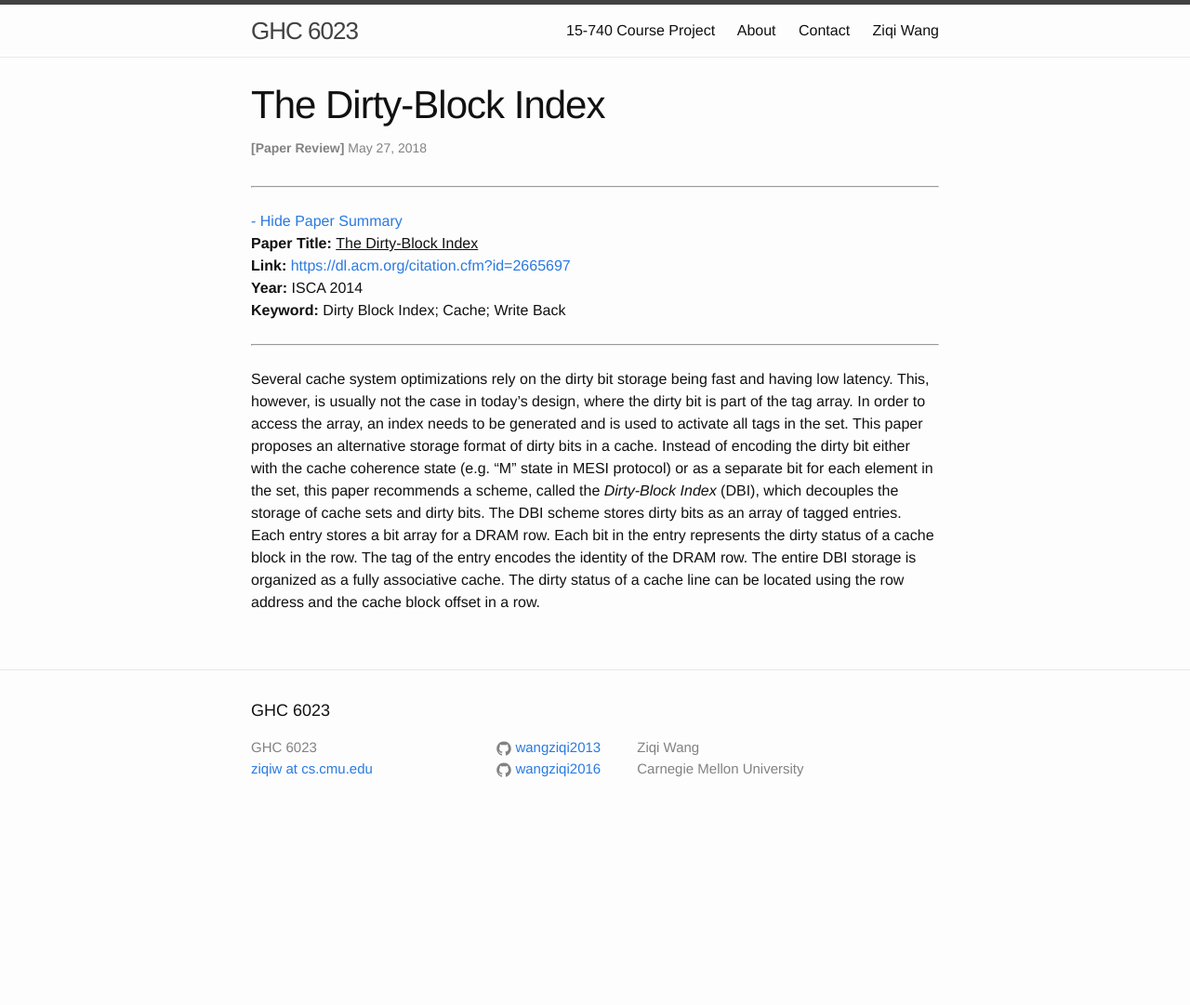
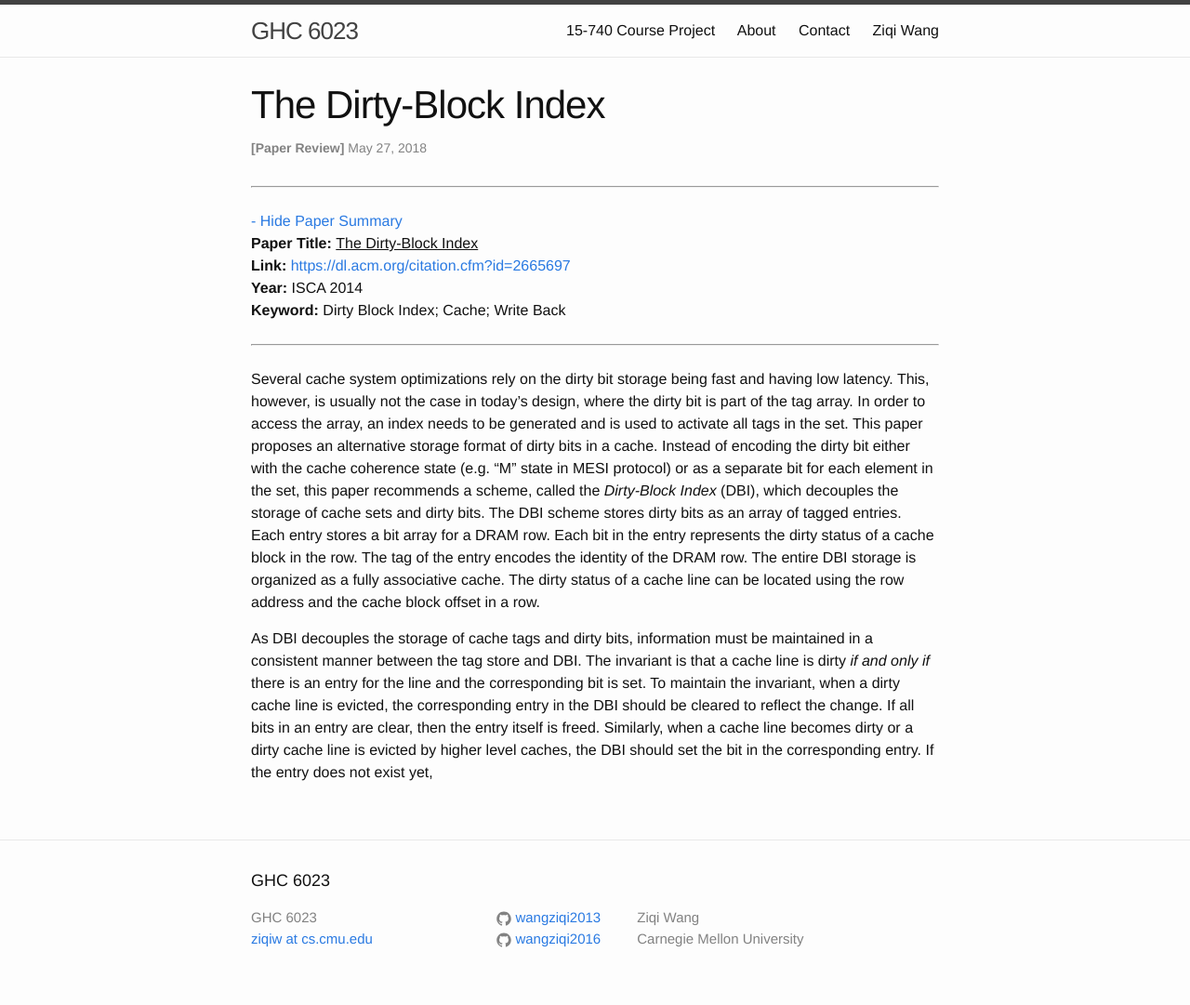
Before and after one commit to wangziqi2013/wangziqi2013.github.io, a Jekyll site: the page built from _posts/2018-05-27-dbi.markdown, in a window 1280 px wide. Shown: the whole page at 93% size. Built offline with Jekyll 4.4.1, drawn with Linux system fonts in a browser that asks for light colours; before the commit the page ends 900 px from its top, so only the background shows below that.

Commit message:
Working on operations

```diff
--- a/_posts/2018-05-27-dbi.markdown
+++ b/_posts/2018-05-27-dbi.markdown
@@ -25,3 +25,11 @@ stores a bit array for a DRAM row. Each bit in the entry represents the dirty st
 in the row. The tag of the entry encodes the identity of the DRAM row. The entire DBI storage is
 organized as a fully associative cache. The dirty status of a cache line can be located using the
 row address and the cache block offset in a row.
+
+As DBI decouples the storage of cache tags and dirty bits, information must be maintained in
+a consistent manner between the tag store and DBI. The invariant is that a cache line is dirty
+*if and only if* there is an entry for the line and the corresponding bit is set. To maintain the
+invariant, when a dirty cache line is evicted, the corresponding entry in the DBI should be cleared
+to reflect the change. If all bits in an entry are clear, then the entry itself is freed. Similarly,
+when a cache line becomes dirty or a dirty cache line is evicted by higher level caches, the DBI
+should set the bit in the corresponding entry. If the entry does not exist yet,
```
